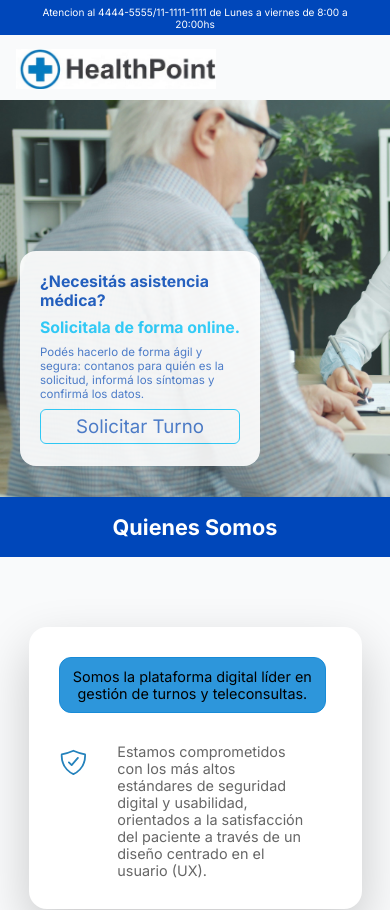
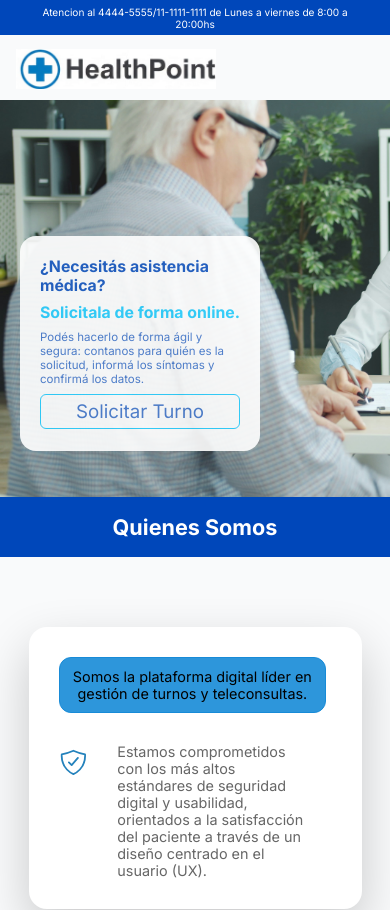
Before and after one commit to santiago-oldani/frontend_appointment, a React (Vite) app: page / in a window 390 px wide. Shown: the top 910 px of the page. Built offline with nearby package versions, Linux system fonts and the light colour scheme; some icons are missing; the HTML template or start-up script is replaced by a standard one.

Commit message:
FIX: media querie on home

```diff
--- a/src/components/Home.tsx
+++ b/src/components/Home.tsx
@@ -14,7 +14,7 @@ const Welcome: React.FC = () => {
                 style={{ backgroundImage: `url(${imagenBanner})` }}
                 className='w-full h-[80vh] max-[1300px]:h-[60vh] max-[900px]:h-[47vh] bg-cover opacity-[0.9] bg-no-repeat flex flex-col items-start justify-center'
             >
-                <div className='flex flex-col max-[600px]:w-[200px] max-[600px]:mt-[120px] max-[600px]:p-[20px] max-[600px]:ml-[20px] max-[600px]:h-[175px] max-[600px]:gap-[8px] ml-[50px] gap-[35px] bg-[#fff] mt-[100px] items-start p-[44px] justify-center rounded-[16px] opacity-[0.9] w-[400px] max-[1300px]:w-[300px] max-[1300px]:h-[300px] h-[400px] shadow-xl max-[900px]:px-[30px] max-[900px]:py-[30px] max-[900px]:mt-[10px] max-[900px]:gap-[15px] max-[900px]:h-fit'>
+                <div className='flex flex-col max-[600px]:w-[200px] max-[600px]:mt-[90px] max-[600px]:p-[20px] max-[600px]:ml-[20px] max-[600px]:h-[175px] max-[600px]:gap-[8px] ml-[50px] gap-[35px] bg-[#fff] mt-[100px] items-start p-[44px] justify-center rounded-[16px] opacity-[0.9] w-[400px] max-[1300px]:w-[300px] max-[1300px]:h-[300px] h-[400px] shadow-xl max-[900px]:px-[30px] max-[900px]:py-[30px] max-[900px]:mt-[10px] max-[900px]:gap-[15px] max-[900px]:h-fit'>
                     <h2 className='m-[0px] text-[2rem] text-[#0047ba] w-full font-semibold max-[1300px]:text-[1.5rem] max-[600px]:text-[1.1rem]'>¿Necesitás asistencia médica?</h2>
                     <h2 className='m-[0px] text-[2rem] text-[#12caff] max-[1300px]:text-[1.5rem] max-[600px]:text-[1.1rem]'>Solicitala de forma online.</h2>
                     <p className='text-[1.5rem] text-[#346cc8] w-full max-[1300px]:text-[1rem] max-[600px]:text-[0.8rem]'>Podés hacerlo de forma ágil y segura: contanos para quién es la solicitud, informá los síntomas y confirmá los datos.</p>
```
